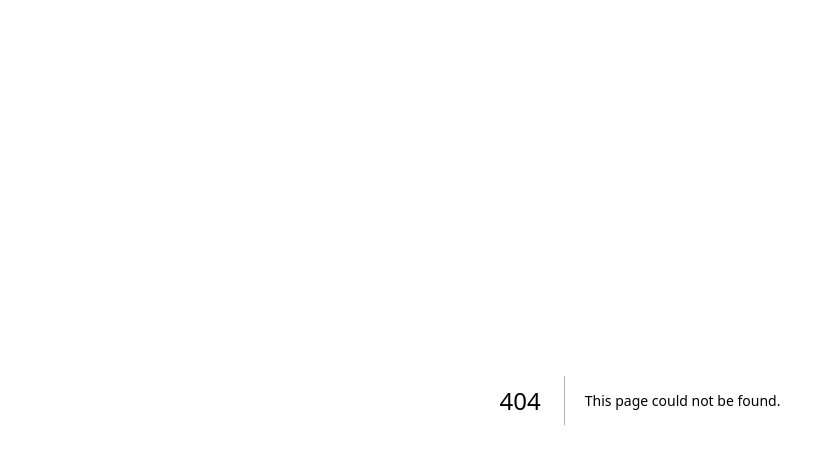
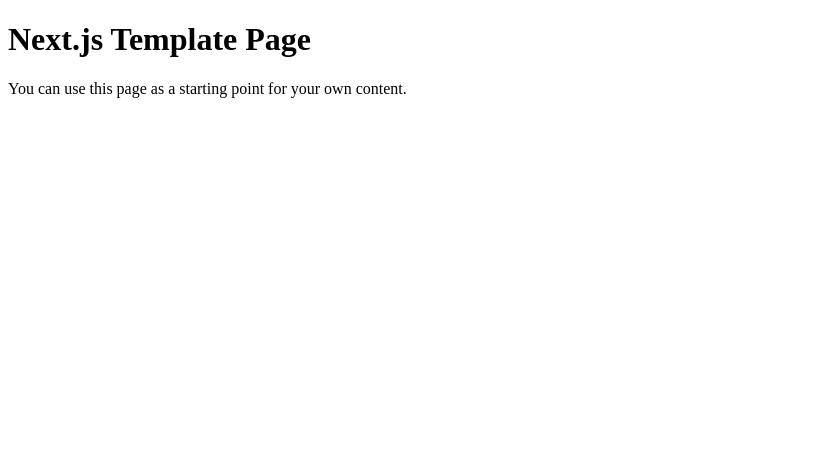
Before and after one commit to usanari-tech/codex, a Next.js app: page /template in a window 1280 px wide. Before the commit this address had no page. Shown: the top 464 px of the page, without its empty margins (0-835 px from the left). Built offline with nearby package versions, Linux system fonts and the light colour scheme.

Commit message:
Add Next.js template page

```diff
--- /dev/null
+++ b/pages/template.js
@@ -0,0 +1,8 @@
+export default function TemplatePage() {
+  return (
+    <main>
+      <h1>Next.js Template Page</h1>
+      <p>You can use this page as a starting point for your own content.</p>
+    </main>
+  );
+}
```
